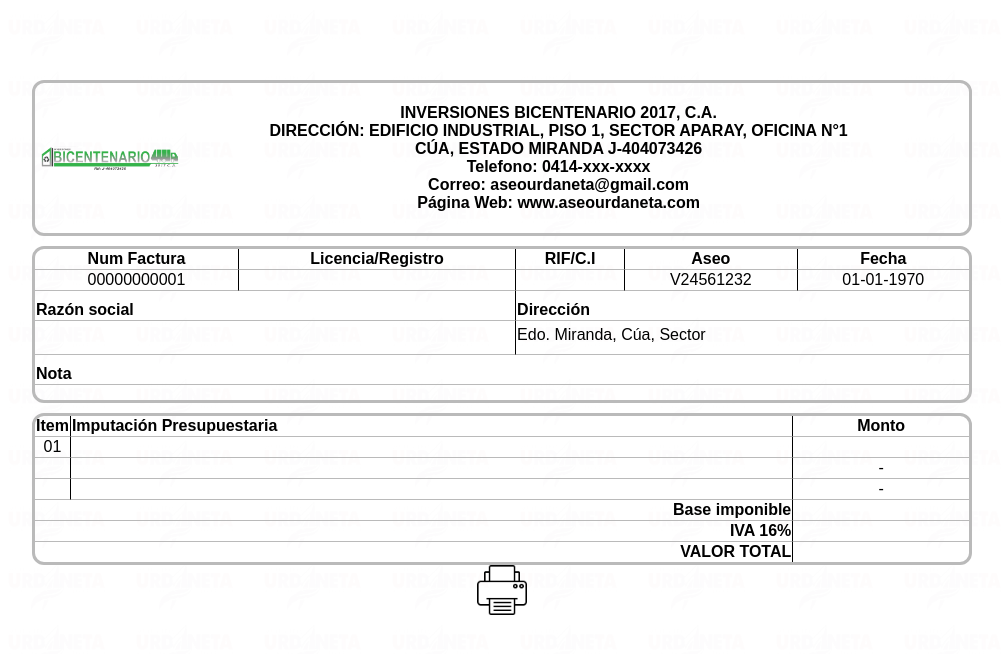
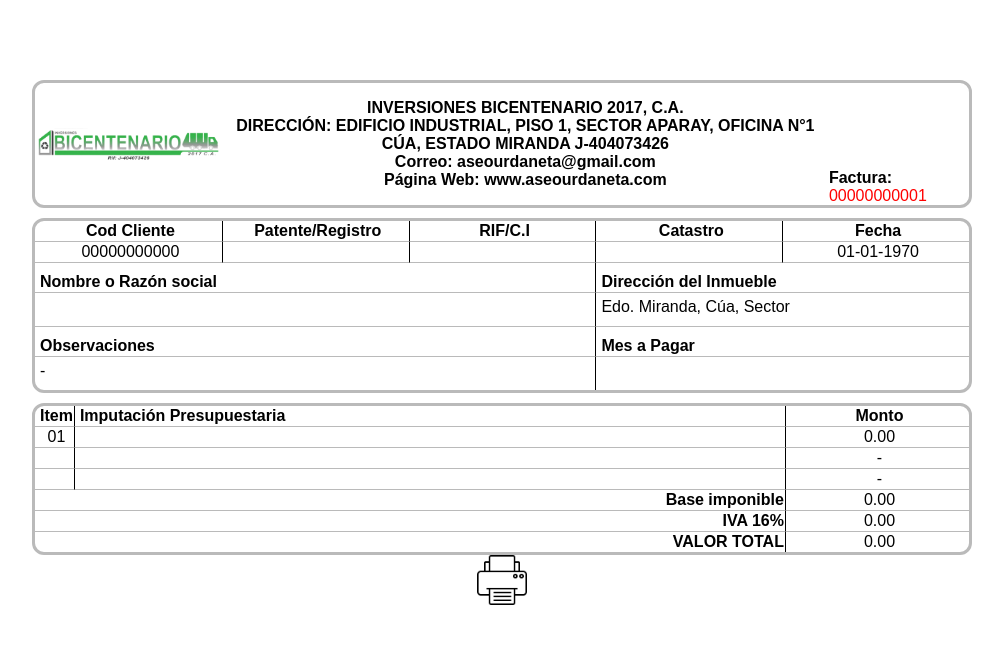
Before and after one commit to yosbp/invoices_project, a PHP site: page /invoices/invoice.php?id=1 in a window 1280 px wide. Shown: the top 654 px of the page, without its empty margins (138-1141 px from the left). Run offline with PHP 8.4, Linux system fonts and the light colour scheme; data that the repository does not hold is empty.

Commit message:
Multiple minor fix

```diff
--- a/assets/css/invoice.css
+++ b/assets/css/invoice.css
@@ -6,21 +6,23 @@
   font-weight: bold;
   text-align: center;
 }
+.factura{
+  align-self: flex-end;
+  text-align: start;
+}
 
 /* ajustar el tamaño de la imagen  */ /* margen a la derecha para separar la imagen del texto */
 .header img {
-  width: 150px;
-  justify-self: flex-start;
+  width: 20%;
 }
 
 .header p {
-  width: 80%;
+  width: 65%;
 }
 
 /* ajustes texto heder */
 body {
   font-family: Arial, sans-serif;
-  background-image: url("../assets/img/logo-fondo.png");
   /*background-repeat: no-repeat;*/
   background-size: 10% 10%;
   margin-top: 80px;
@@ -51,11 +53,13 @@ table.roundcorner {
 table.roundcorner th,
 table.roundcorner td {
   border-bottom: 1px solid #bababa;
-  padding: 8px px;
 }
 
 table.roundcorner tr:last-child > td {
   border-bottom: none;
+}
+td, th{
+  padding-left: 5px;
 }
 
 .colcenter td {
@@ -64,7 +68,7 @@ table.roundcorner tr:last-child > td {
 
 @media print {
   @page {
-    size: A4 portrait;
+    size: Letter portrait;
     margin: 0.5cm;
   }
 
@@ -78,6 +82,11 @@ table.roundcorner tr:last-child > td {
   }
 
   * {
-    font-size: 14px;
+    font-size: 13px;
   }
+
+  .divisor {
+    margin-bottom: 7px;
+  }
+
 }
--- a/controllers/invoice_store.php
+++ b/controllers/invoice_store.php
@@ -6,15 +6,16 @@ $contribuyente_id = intval($_POST["contribuyente_id"]);
 $creado_por = clean_data($_POST["creado_por"]);
 $tipo = clean_data($_POST["tipo"]);
 $nota = clean_data($_POST["nota"]);
+$mes_pagado = clean_data($_POST["mes_pagado"]);
 $item1 = clean_data($_POST["item1"]);
-$item1_valor = clean_data($_POST["item1_valor"]);
+$item1_valor = $_POST["item1_valor"];
 $iva = ($item1_valor) * 0.16;
 $monto_total = $item1_valor + $iva;
 
 //Guardando datos en la BD
 
 $save_invoice = connect();
-$save_invoice = $save_invoice->prepare("INSERT INTO invoices (contribuyente_id, creado_por, tipo, nota, item1, item1_valor, iva, monto_total) VALUES (:contribuyente_id, :creado_por, :tipo, :nota, :item1, :item1_valor, :iva, :monto_total)");
+$save_invoice = $save_invoice->prepare("INSERT INTO invoices (contribuyente_id, creado_por, tipo, nota, mes_pagado, item1, item1_valor, iva, monto_total) VALUES (:contribuyente_id, :creado_por, :tipo, :nota, :mes_pagado, :item1, :item1_valor, :iva, :monto_total)");
 
 
 $marks = [
@@ -22,6 +23,7 @@ $marks = [
     ":creado_por" => $creado_por,
     ":tipo" => $tipo,
     ":nota" => $nota,
+    ":mes_pagado" => $mes_pagado,
     ":item1" => $item1,
     ":item1_valor" => $item1_valor,
     ":iva" => $iva,
--- a/invoices/invoice.php
+++ b/invoices/invoice.php
@@ -30,54 +30,55 @@ $data = null;
 <body>
     <!-- encabezado -->
     <div class="header divisor">
-        <img src="../assets/img/logo-aseo-factura.webp" alt="Logo">
+        <img src="../assets/img/logo-aseo.webp" alt="Logo">
         <p>INVERSIONES BICENTENARIO 2017, C.A.
             <br> DIRECCIÓN: EDIFICIO INDUSTRIAL, PISO 1, SECTOR APARAY, OFICINA N°1
             <br> CÚA, ESTADO MIRANDA J-404073426
-            <br>Telefono: 0414-xxx-xxxx
             <br>Correo: aseourdaneta@gmail.com
             <br>Página Web: www.aseourdaneta.com
         </p>
+        <div class="factura">
+            <span>Factura: <br></span>
+            <span style="font-weight: normal; color: red;"><?php echo str_pad($id, 11, "0", STR_PAD_LEFT) ?></span>
+        </div>
     </div>
 
     <!-- datos de factura -->
     <table class="roundcorner divisor">
         <thead>
             <tr>
-                <th style="text-align:center;">Num Factura</th>
-                <th style="border-left:1px solid black;">Licencia/Registro</th>
-                <th style="border-left:1px solid black;">RIF/C.I</th>
-                <th style="border-left:1px solid black;">Aseo</th>
-                <th style="border-left:1px solid black;">Fecha</th>
+                <th style="text-align:center; width: 20%;">Cod Cliente</th>
+                <th style="border-left:1px solid black; width: 20%;">Patente/Registro</th>
+                <th style="border-left:1px solid black; width: 20%;">RIF/C.I</th>
+                <th style="border-left:1px solid black; width: 20%;">Catastro</th>
+                <th style="border-left:1px solid black; width: 20%;">Fecha</th>
             </tr>
         </thead>
 
         <tbody>
             <tr>
-                <td style="text-align:center"><?php echo str_pad($id, 11, "0", STR_PAD_LEFT) ?></td>
-                <td style="text-align:center; border-left:1px solid black;"><?php if ($invoice['licencia'] != '') {
-                                                                                echo $invoice['licencia'];
-                                                                            } else {
-                                                                                echo $invoice['registro'];
-                                                                            } ?></td>
+                <td style="text-align:center"><?php echo str_pad($invoice['contribuyente_id'], 11, "0", STR_PAD_LEFT) ?></td>
+                <td style="text-align:center; border-left:1px solid black;"><?php echo $invoice['registro']; ?></td>
                 <td style="text-align:center; border-left:1px solid black;"><?php echo $invoice['rif_cedula'] ?></td>
-                <td style="text-align:center; border-left:1px solid black;">V24561232</td>
+                <td style="text-align:center; border-left:1px solid black;"><?php echo $invoice['catastro'] ?></td>
                 <td style="text-align:center; border-left:1px solid black;"><?php echo date("d-m-Y", strtotime($invoice['fecha'])) ?></td>
             </tr>
 
             <tr>
-                <th colspan="2" style="text-align:left; padding-top:10px">Razón social</th>
-                <th colspan="4" style="text-align:left; padding-top:10px; border-left:1px solid black;">Dirección</th>
+                <th colspan="3" style="text-align:left; padding-top:10px">Nombre o Razón social</th>
+                <th colspan="2" style="text-align:left; padding-top:10px; border-left:1px solid black;">Dirección del Inmueble</th>
             </tr>
             <tr>
-                <td colspan="2" style="text-align:left; padding-top:5px; padding-bottom:10px;"><?php echo $invoice['razon_social'] ?></td>
-                <td colspan="4" style="text-align:left; padding-top:5px; padding-bottom:10px; border-left:1px solid black;"><?php echo 'Edo. Miranda, Cúa, Sector ' . $invoice['sector'] . ' ' . $invoice['casa'] ?></td>
+                <td colspan="3" style="text-align:left; padding-top:5px; padding-bottom:10px;"><?php echo $invoice['razon_social'] ?></td>
+                <td colspan="2" style="text-align:left; padding-top:5px; padding-bottom:10px; border-left:1px solid black;"><?php echo 'Edo. Miranda, Cúa, Sector ' . $invoice['sector'] . ' ' . $invoice['casa'] ?></td>
             </tr>
             <tr>
-                <th colspan="7" style="text-align:left; padding-top:10px;">Nota</th>
+                <th colspan="3" style="text-align:left; padding-top:10px;">Observaciones</th>
+                <th colspan="2" style="text-align:left;border-left:1px solid black; padding-top:10px;">Mes a Pagar</th>
             </tr>
             <tr>
-                <td colspan="7" style="text-align:left; padding-top:5px; padding-bottom:10px;"><?php echo $invoice['nota'] ?></td>
+                <td colspan="3" style="text-align:left; padding-top:5px; padding-bottom:10px;"><?php echo isset($invoice['nota']) && !empty($invoice['nota']) ? $invoice['nota'] : '-'; ?></td>
+                <td colspan="2" style="text-align:left; border-left:1px solid black; padding-top:5px; padding-bottom:10px;"><?php echo $invoice['mes_pagado']; ?></td>
             </tr>
         </tbody>
     </table>
@@ -92,7 +93,7 @@ $data = null;
         <tr>
             <td style="width:1vw;text-align:center;">01</td>
             <td style="border-left:1px solid black;"><?php echo $invoice['item1'] ?></td>
-            <td style="text-align:center;border-left:1px solid black;"><?php echo $invoice['item1_valor'] ?></td>
+            <td style="text-align:center;border-left:1px solid black;"><?php echo number_format(floor($invoice['item1_valor']*100)/100, 2,'.', '') ?></td>
         </tr>
         <tr>
             <td style="width:1vw;text-align:center;"></td>
@@ -106,15 +107,15 @@ $data = null;
         </tr>
         <tr>
             <td colspan="2" style="text-align: end; font-weight: bold;">Base imponible</td>
-            <td style="text-align:center;border-left:1px solid black;"><?php echo $invoice['item1_valor'] ?></td>
+            <td style="text-align:center;border-left:1px solid black;"><?php echo number_format(floor($invoice['item1_valor']*100)/100, 2,'.', '')  ?></td>
         </tr>
         <tr>
             <td colspan="2" style="text-align: end; font-weight: bold;">IVA 16%</td>
-            <td style="text-align:center;border-left:1px solid black;"><?php echo $invoice['iva'] ?></td>
+            <td style="text-align:center;border-left:1px solid black;"><?php echo number_format(floor($invoice['iva']*100)/100, 2,'.', '') ?></td>
         </tr>
         <tr>
             <td colspan="2" style="text-align: end; font-weight: bold;">VALOR TOTAL</td>
-            <td style="text-align:center;border-left:1px solid black;"><?php echo $invoice['monto_total'] ?></td>
+            <td style="text-align:center;border-left:1px solid black;"><?php echo number_format(floor($invoice['monto_total']*100)/100, 2,'.', '') ?></td>
         </tr>
     </table>
 
--- a/views/contributor_edit.php
+++ b/views/contributor_edit.php
@@ -189,7 +189,7 @@ if (isset($data['direccion']) && $data['direccion'] != null && $data['direccion'
     </div>
 
     <div class="text-center">
-        <button type="submit" class="btn btn-primary btn-block mb-4 text-center ">Enviar</button>
+        <button type="submit" class="btn btn-primary btn-block mb-4 text-center ">Guardar</button>
     </div>
 </form>
 
--- a/views/contributor_new.php
+++ b/views/contributor_new.php
@@ -157,6 +157,6 @@
     </div>
 
     <div class="text-center">
-        <button type="submit" class="btn btn-primary btn-block mb-4 text-center ">Enviar</button>
+        <button type="submit" class="btn btn-primary btn-block mb-4 text-center ">Guardar</button>
     </div>
 </form>
--- a/views/login.php
+++ b/views/login.php
@@ -17,7 +17,7 @@
                             </div>
 
                             <div class="form-outline mb-4">
-                                <input class="form-control form-control-lg" type="password" name="login_password" pattern="[a-zA-Z0-9$@.-]{7,100}" maxlength="100" required>
+                                <input class="form-control form-control-lg" type="password" name="login_password" pattern="[a-zA-Z0-9$@.-*]{7,100}" maxlength="100" required>
                                 <label class="form-label" for="form2Example27">Contraseña</label>
                             </div>
 
--- a/views/user_new.php
+++ b/views/user_new.php
@@ -49,7 +49,7 @@
     </div>
 
     <div class="text-center">
-        <button type="submit" id="enviar" class="btn btn-primary btn-block mb-4 text-center ">Enviar</button>
+        <button type="submit" id="enviar" class="btn btn-primary btn-block mb-4 text-center ">Guardar</button>
     </div>
 </form>
 
```
Also changed, not shown: views/invoice_new.php (+10 -5 lines), assets/img/logo-fondo.png (deleted).
